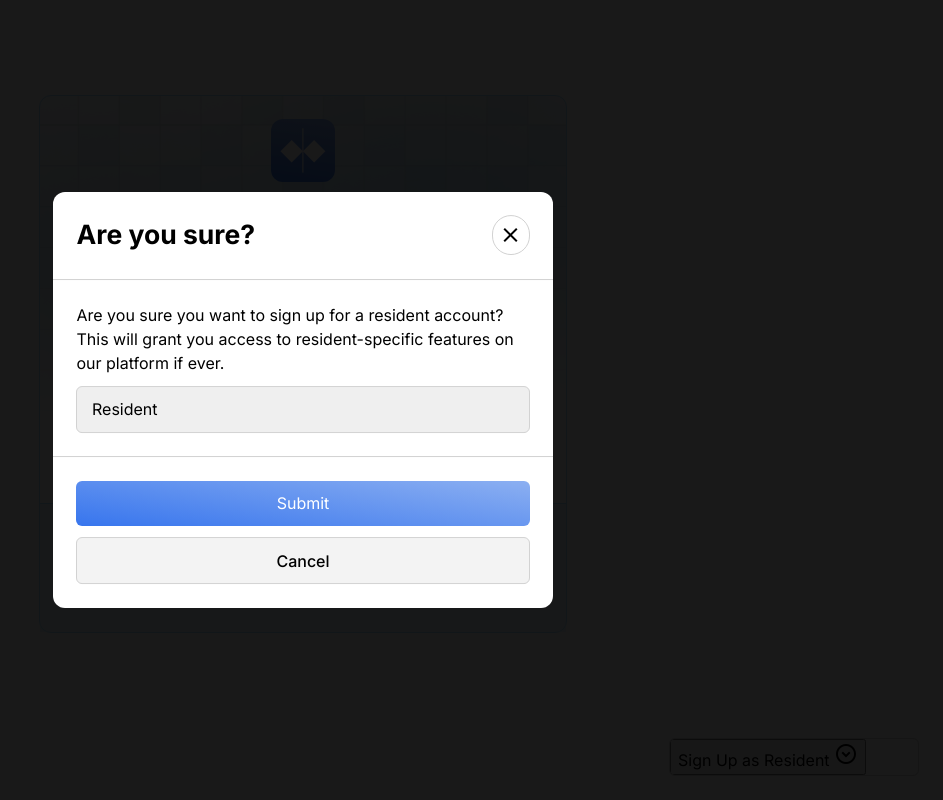
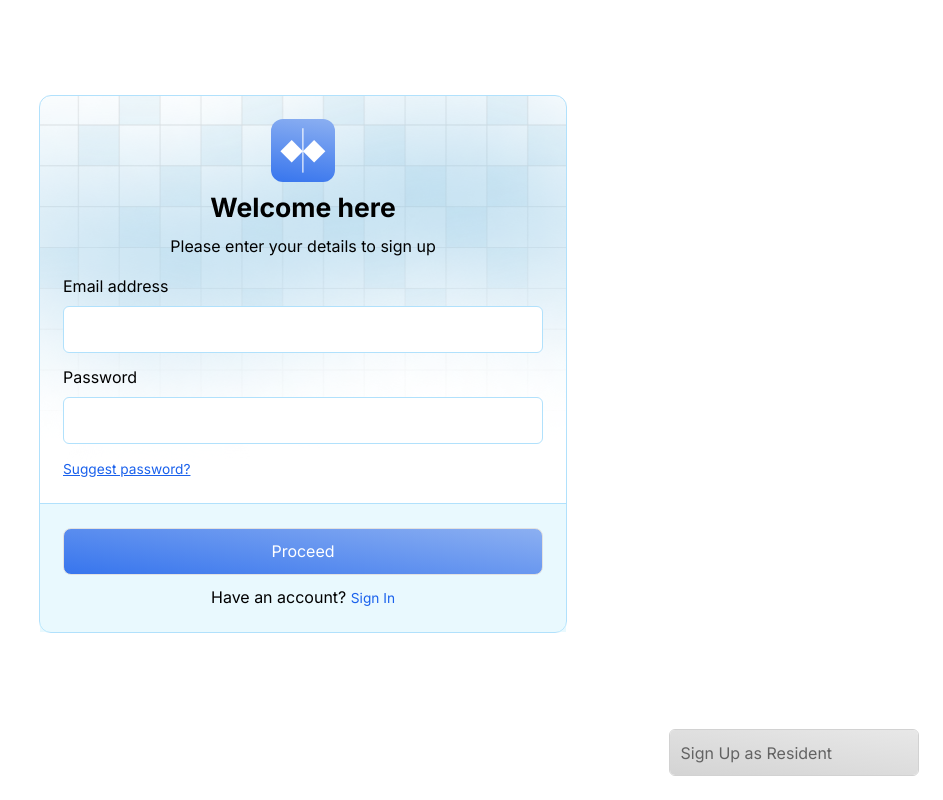
Before and after one commit to lash0000/im101, a PHP site: page /pages/main/register.php in a window 1280 px wide. Shown: the whole page, without its empty margins (337-1280 px from the left). Run offline with PHP 8.4, Linux system fonts and the light colour scheme; some libraries are stand-ins or nearby versions.

Commit message:
:lipstick: from div to select

```diff
--- a/pages/main/register.php
+++ b/pages/main/register.php
@@ -1,3 +1,47 @@
+<?php
+$host = "localhost";
+$username = "root";
+$password = "";
+$database = "im101";
+
+$conn = mysqli_connect($host, $username, $password, $database);
+
+if (!$conn) {
+  die("Connection failed: " . mysqli_connect_error());
+}
+
+if ($_SERVER["REQUEST_METHOD"] == "POST") {
+  $email = $_POST["email"];
+  $password = $_POST["password"];
+  $userType = $_POST["user-type"];
+
+  $emailColumn = "";
+  $passwordColumn = "";
+
+  if ($userType === "resident") {
+    $emailColumn = "resident_email";
+    $passwordColumn = "resident_pwd";
+    $table = "resident";
+  } elseif ($userType === "representative") {
+    $emailColumn = "kgwd_email";
+    $passwordColumn = "kgwd_pwd";
+    $table = "representative";
+  }
+
+  $sql = "INSERT INTO $table ($emailColumn, $passwordColumn) VALUES ('$email', '$password')";
+
+  if (mysqli_query($conn, $sql)) {
+    echo 'success';
+  } else {
+    echo "Error: " . $sql . "<br>" . mysqli_error($conn);
+  }
+
+  mysqli_close($conn);
+}
+?>
+
+
+
 <!DOCTYPE html>
 <html lang="en">
 
@@ -33,11 +77,11 @@
     </div>
   </div>
   <!-- confirmation modal -->
-  <div class="modal-container">
+  <div class="modal-container" style="opacity: 0; display: none;">
     <div class="modal-wrapper">
       <header class="header-modal">
         <span>Are you sure?</span>
-        <button class="material-symbols-outlined">
+        <button class="material-symbols-outlined" id="close-modal">
           close
         </button>
       </header>
@@ -51,7 +95,7 @@
       </main>
       <footer class="header-options">
         <input type="submit" value="Submit" class="proceed-active">
-        <button>Cancel</button>
+        <button id="close-modal">Cancel</button>
       </footer>
     </div>
   </div>
@@ -101,40 +145,21 @@
       </div>
     </aside>
   </section>
+  <!-- bottom alignment selection -->
   <div class="user-type-wrapper">
-    <div class="user-content user-type">
-      <button id="drop-select">
-        <span>
-          Sign Up as Resident
-        </span>
-        <span class="material-symbols-outlined" id="animate-rotate">
-          expand_circle_down
-        </span>
-      </button>
-    </div>
+    <select id="dropdown">
+      <option value="resident" id="select-one">
+        Sign Up as Resident
+      </option>
+      <option value="representative" id="select-two">
+        Sign up as Representative
+      </option>
+    </select>
   </div>
-  <div id="dropdown" class="user-content" style="opacity: 0; display: none;">
-    <button id="select-one" class="drop-selection">
-      <span class="material-symbols-outlined" id="drop-round">
-        group
-      </span>
-      <div class="select-desc">
-        <span>Sign Up as Resident</span>
-        <p>Sign up to access your resident portal.</p>
-      </div>
-    </button>
-    <button id="select-two" class="drop-selection">
-      <span class="material-symbols-outlined" id="drop-round">
-        person
-      </span>
-      <div class="select-desc">
-        <span>Sign up as Representative</span>
-        <p>Sign up to access the resident management portal.</p>
-      </div>
-    </button>
-  </div>
+
   <script src="https://cdn.jsdelivr.net/npm/gsap@3.12.5/dist/gsap.min.js"></script>
   <script src="../../public/assets/js/GSAP.js"></script>
+
 </body>
 
 </html>
```
